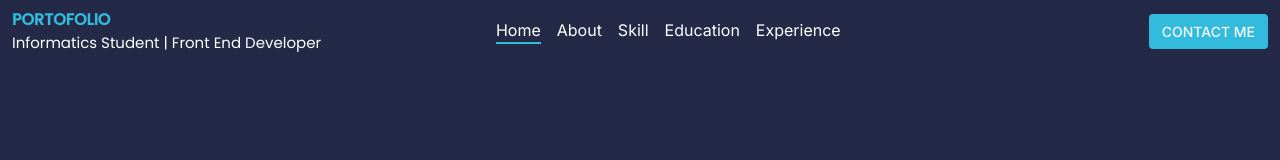
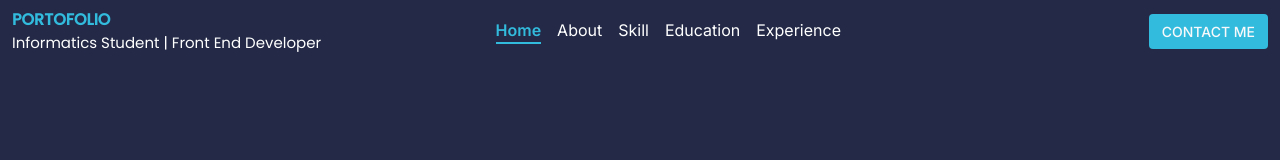
Before and after one commit to Orizaaaaa/MY-portofolio, a React (Vite) app: page / in a window 1280 px wide. Shown: the top 160 px of the page. Built offline with nearby package versions, Linux system fonts and the light colour scheme; a web font is replaced by a local one.

Commit message:
finish navbar

```diff
--- a/src/css/index.css
+++ b/src/css/index.css
@@ -47,7 +47,8 @@ nav .portofolio p {
 
 }
 
-nav .navbar-collapse .navbar-nav .nav-item a:hover {
+nav .navbar-collapse .navbar-nav .nav-item a:hover,
+nav .navbar-collapse .navbar-nav .nav-item a.active {
     color: #33BBDD !important;
     font-weight: 600;
 }
```
